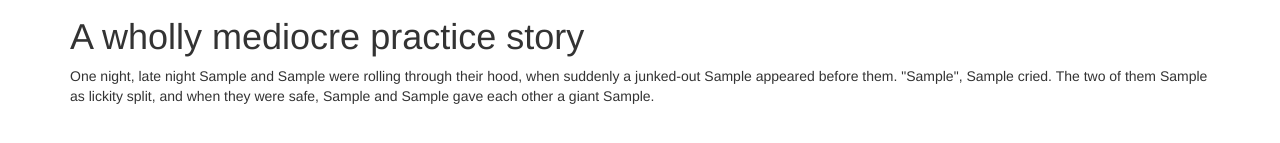
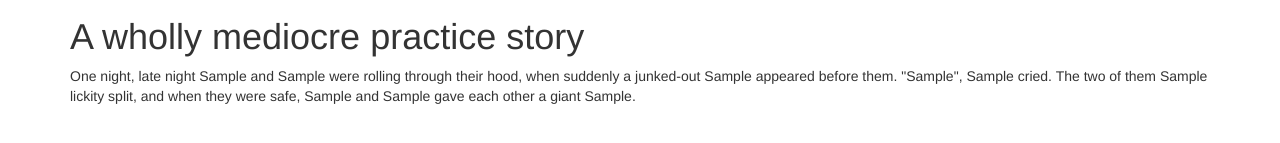
Before and after one commit to NicoN00b/WordPlay, a plain HTML site: page index.html in a window 1280 px wide. Both pictures are taken after typing "Sample", "Sample", "Sample", "Sample", "Sample", "Sample" into the empty fields and a click on the button "Show me the story!". Shown: the part 551-694 px from the top of the page. Drawn offline with Linux system fonts and the light colour scheme.

Commit message:
fix js bugs.

```diff
--- a/index.html
+++ b/index.html
@@ -1,6 +1,7 @@
 <!DOCTYPE html>
 <html>
   <head>
+    <meta charset="utf-8">
     <link href="css/bootstrap.css" rel="stylesheet" type="text/css">
     <link href="css/styles.css" rel="stylesheet" type="text/css">
     <script src="js/jquery-3.2.1.js"></script>
@@ -40,10 +41,11 @@
           <button type="submit" class="btn">Show me the story!</button>
         </form>
       </div>
-
       <div id="story">
         <h1>A wholly mediocre practice story</h1>
-        <p>One night, late night <span class="person1"></span> and <span class="person2"></span> were rolling through their hood, when suddenly a junked-out <span class="animal"></span> appeared before them. "<span class="exclamation"></span>", <span class="person1"></span> cried. The two of them <span class="verb"></span> as lickity split, and when they were safe, <span class="person1"></span> and <span class="person2"></span> gave each other a giant <span class="noun"></span>.</p>
+        <p>One night, late night <span class="person1"></span> and <span class="person2"></span> were rolling through their hood, when suddenly a junked-out <span class="animal"></span> appeared before them. "<span class="exclamation"></span>", <span class="person1"></span> cried. The two of them <span class="verb"></span> lickity split, and when they were safe, <span class="person1"></span> and
+        <span class="person2"></span> gave each other a giant <span class="noun"></span>.
+        </p>
       </div>
     </div>
   </body>
--- a/js/scripts.js
+++ b/js/scripts.js
@@ -1,5 +1,5 @@
 $(document).ready(function() {
-  $('#blanks form').submit(function() {
+  $("#blanks form").submit(function(event) {
     var person1Input = $("input#person1").val();
     var person2Input = $("input#person2").val();
     var animalInput= $("input#animal").val();
@@ -7,14 +7,14 @@ $(document).ready(function() {
     var verbInput = $("input#verb").val();
     var nounInput = $("input#noun").val();
 
-    $('.person1').text(person1Input);
-    $('.person2').text(person2Input);
-    $('.animal').text(animalInput);
-    $('.exclamation').text(exclamationInput);
-    $('.verb').text(verbInput);
-    $('.noun').text(nounInput);
+    $(".person1").text(person1Input);
+    $(".person2").text(person2Input);
+    $(".animal").text(animalInput);
+    $(".exclamation").text(exclamationInput);
+    $(".verb").text(verbInput);
+    $(".noun").text(nounInput);
 
-    $('#story').show();
+    $("#story").show();
 
     event.preventDefault();
   });
```
